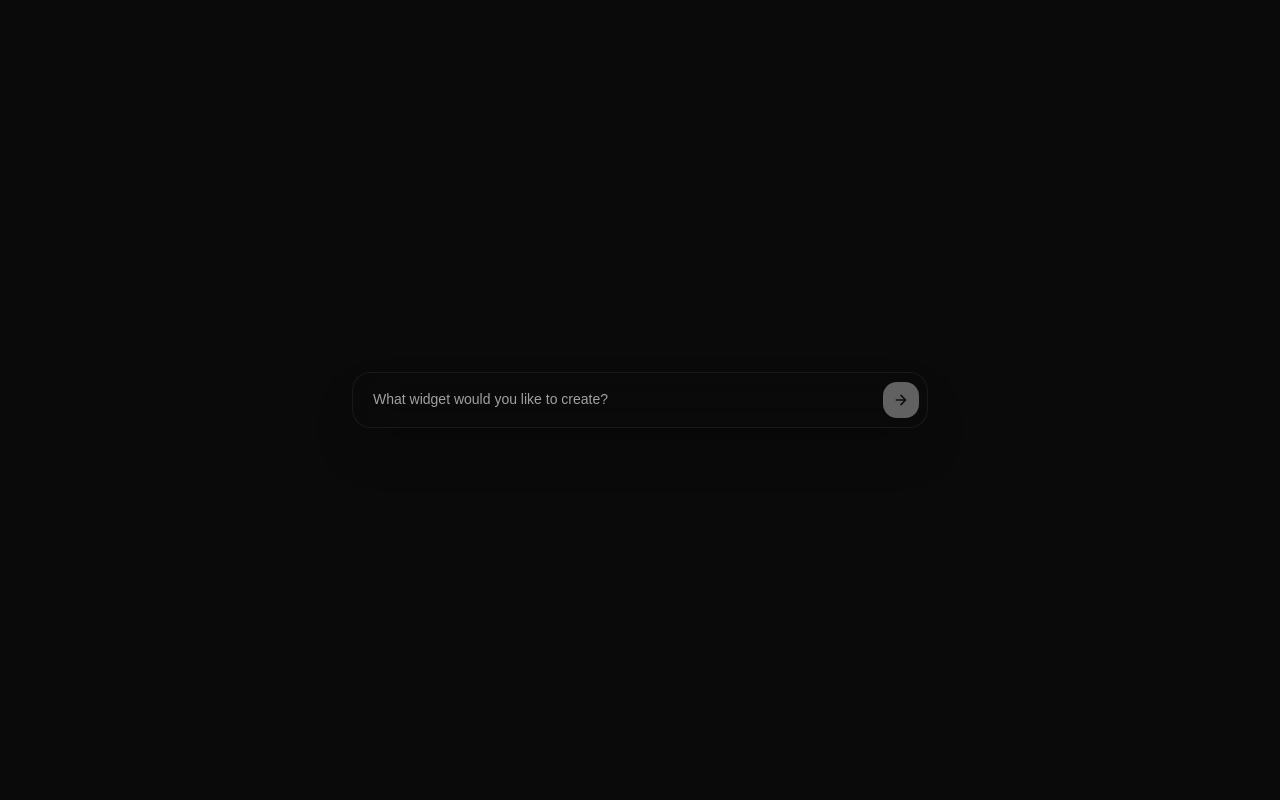
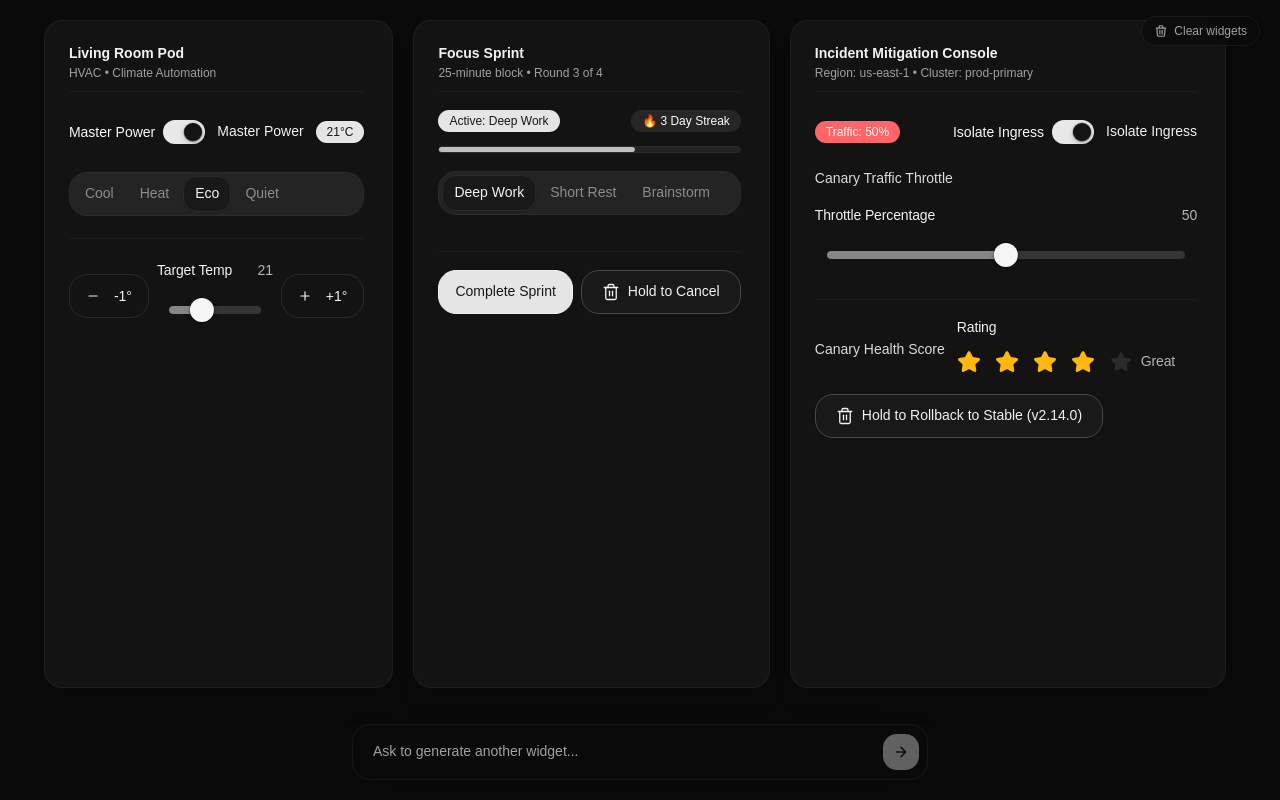
Before and after one commit to bittere/moss-hacktoberfest-26, a React (Vite) app in the folder client/: page / in a window 1280 px wide. Built offline with nearby package versions, Linux system fonts and the light colour scheme.

Commit message:
add sample widgets

```diff
--- a/client/src/App.tsx
+++ b/client/src/App.tsx
@@ -2,6 +2,14 @@ import React, { useState, useRef, useEffect } from "react";
 import { motion, AnimatePresence } from "framer-motion";
 import { DynamicUI, type UINode } from "./DynamicUI";
 import { tryParsePartialJson } from "@/lib/partialJson";
+import { SAMPLE_WIDGETS } from "./sampleWidgets";
+
+const DEFAULT_WIDGETS: WidgetItem[] = SAMPLE_WIDGETS.map((tree) => ({
+  id: crypto.randomUUID(),
+  tree,
+  isStreaming: false,
+}));
+
 
 // const SERVER_URL = "http://localhost:3000/api/chat";
 const SERVER_URL = "https://moss-hacktoberfest-26-server.bittere.workers.dev/api/chat";
@@ -96,18 +104,24 @@ export default function App() {
 
   // Initialize widgets from localStorage
   const [widgets, setWidgets] = useState<WidgetItem[]>(() => {
-    if (typeof window === "undefined") return [];
+    if (typeof window === "undefined") return DEFAULT_WIDGETS;
     try {
       const saved = localStorage.getItem(STORAGE_KEY_WIDGETS);
-      if (!saved) return [];
+
+      // If never set before (first visit), load the sample widgets
+      if (saved === null) {
+        return DEFAULT_WIDGETS;
+      }
+
       const parsed: WidgetItem[] = JSON.parse(saved);
       return parsed
         .filter((w) => w && w.tree)
         .map((w) => ({ ...w, isStreaming: false }));
     } catch {
-      return [];
+      return DEFAULT_WIDGETS;
     }
   });
+
 
   const [conversationId, setConversationId] = useState<string | undefined>(() => {
     if (typeof window === "undefined") return undefined;
@@ -149,9 +163,10 @@ export default function App() {
   const handleClearAll = () => {
     setWidgets([]);
     setConversationId(undefined);
-    localStorage.removeItem(STORAGE_KEY_WIDGETS);
+    localStorage.setItem(STORAGE_KEY_WIDGETS, "[]");
     localStorage.removeItem(STORAGE_KEY_CONVO);
   };
+
 
   const handleSubmit = async (overridePrompt?: string) => {
     const prompt = (overridePrompt || value).trim();
--- /dev/null
+++ b/client/src/sampleWidgets.tsx
@@ -0,0 +1,306 @@
+import type { UINode } from "./DynamicUI";
+
+export const SAMPLE_WIDGETS: UINode[] = [
+  {
+    "type": "Container",
+    "state": {
+      "power": true,
+      "temperature": 21,
+      "mode": "Eco"
+    },
+    "layout": {
+      "direction": "column",
+      "gap": "md"
+    },
+    "children": [
+      {
+        "type": "WidgetHeader",
+        "props": {
+          "title": "Living Room Pod",
+          "subtitle": "HVAC • Climate Automation"
+        }
+      },
+      {
+        "type": "Container",
+        "layout": {
+          "direction": "row",
+          "justify": "between",
+          "align": "center"
+        },
+        "children": [
+          {
+            "type": "Switch",
+            "bind": "power",
+            "props": {
+              "label": "Master Power"
+            }
+          },
+          {
+            "type": "Badge",
+            "props": {
+              "label": "{{temperature}}°C",
+              "variant": "primary"
+            }
+          }
+        ]
+      },
+      {
+        "type": "SegmentedControl",
+        "bind": "mode",
+        "props": {
+          "options": ["Cool", "Heat", "Eco", "Quiet"]
+        }
+      },
+      {
+        "type": "Divider"
+      },
+      {
+        "type": "Container",
+        "layout": {
+          "direction": "row",
+          "gap": "sm",
+          "align": "center",
+          "justify": "between"
+        },
+        "children": [
+          {
+            "type": "Button",
+            "props": {
+              "label": "-1°",
+              "variant": "outline",
+              "iconName": "minus"
+            },
+            "action": {
+              "type": "decrement",
+              "target": "temperature",
+              "value": 1
+            }
+          },
+          {
+            "type": "ElasticSlider",
+            "bind": "temperature",
+            "props": {
+              "min": 16,
+              "max": 30,
+              "label": "Target Temp"
+            }
+          },
+          {
+            "type": "Button",
+            "props": {
+              "label": "+1°",
+              "variant": "outline",
+              "iconName": "plus"
+            },
+            "action": {
+              "type": "increment",
+              "target": "temperature",
+              "value": 1
+            }
+          }
+        ]
+      }
+    ]
+  },
+
+  {
+    "type": "Container",
+    "state": {
+      "sessionType": "Deep Work",
+      "progressPct": 65,
+      "completedRounds": 3
+    },
+    "layout": {
+      "direction": "column",
+      "gap": "md"
+    },
+    "children": [
+      {
+        "type": "WidgetHeader",
+        "props": {
+          "title": "Focus Sprint",
+          "subtitle": "25-minute block • Round {{completedRounds}} of 4"
+        }
+      },
+      {
+        "type": "Container",
+        "layout": {
+          "direction": "row",
+          "justify": "between",
+          "align": "center"
+        },
+        "children": [
+          {
+            "type": "Badge",
+            "props": {
+              "label": "Active: {{sessionType}}",
+              "variant": "primary"
+            }
+          },
+          {
+            "type": "Badge",
+            "props": {
+              "label": "🔥 3 Day Streak",
+              "variant": "secondary"
+            }
+          }
+        ]
+      },
+      {
+        "type": "Progress",
+        "props": {
+          "value": 65
+        }
+      },
+      {
+        "type": "SegmentedControl",
+        "bind": "sessionType",
+        "props": {
+          "options": ["Deep Work", "Short Rest", "Brainstorm"]
+        }
+      },
+      {
+        "type": "ExpandableText",
+        "props": {
+          "text": "Goal for this sprint: Finalize design system tokens and review PR #302. Avoid switching browser tabs until the timer dings."
+        }
+      },
+      {
+        "type": "Divider"
+      },
+      {
+        "type": "Container",
+        "layout": {
+          "direction": "row",
+          "justify": "between",
+          "gap": "sm"
+        },
+        "children": [
+          {
+            "type": "Button",
+            "props": {
+              "label": "Complete Sprint",
+              "variant": "primary"
+            },
+            "action": {
+              "type": "increment",
+              "target": "completedRounds",
+              "value": 1
+            }
+          },
+          {
+            "type": "HoldToConfirm",
+            "props": {
+              "label": "Hold to Cancel",
+              "variant": "destructive"
+            },
+            "action": {
+              "type": "set",
+              "target": "progressPct",
+              "value": 0
+            }
+          }
+        ]
+      }
+    ]
+  },
+
+  {
+    "type": "Container",
+    "state": {
+      "trafficAllocation": 50,
+      "maintenanceMode": true,
+      "canaryHealth": 4
+    },
+    "layout": {
+      "direction": "column",
+      "gap": "md"
+    },
+    "children": [
+      {
+        "type": "WidgetHeader",
+        "props": {
+          "title": "Incident Mitigation Console",
+          "subtitle": "Region: us-east-1 • Cluster: prod-primary"
+        }
+      },
+      {
+        "type": "Container",
+        "layout": {
+          "direction": "row",
+          "justify": "between",
+          "align": "center"
+        },
+        "children": [
+          {
+            "type": "Badge",
+            "props": {
+              "label": "Traffic: {{trafficAllocation}}%",
+              "variant": "destructive"
+            }
+          },
+          {
+            "type": "Switch",
+            "bind": "maintenanceMode",
+            "props": {
+              "label": "Isolate Ingress"
+            }
+          }
+        ]
+      },
+      {
+        "type": "Text",
+        "props": {
+          "label": "Canary Traffic Throttle"
+        }
+      },
+      {
+        "type": "ElasticSlider",
+        "bind": "trafficAllocation",
+        "props": {
+          "min": 0,
+          "max": 100,
+          "label": "Throttle Percentage"
+        }
+      },
+      {
+        "type": "Divider"
+      },
+      {
+        "type": "Container",
+        "layout": {
+          "direction": "row",
+          "justify": "between",
+          "align": "center"
+        },
+        "children": [
+          {
+            "type": "Text",
+            "props": {
+              "label": "Canary Health Score"
+            }
+          },
+          {
+            "type": "Rating",
+            "props": {
+              "value": 4,
+              "max": 5
+            }
+          }
+        ]
+      },
+      {
+        "type": "HoldToConfirm",
+        "props": {
+          "label": "Hold to Rollback to Stable (v2.14.0)",
+          "variant": "destructive"
+        },
+        "action": {
+          "type": "set",
+          "target": "trafficAllocation",
+          "value": 0
+        }
+      }
+    ]
+  }
+];
```
Also changed, not shown: 1 other file (tests, documents, lock files or other folders).
